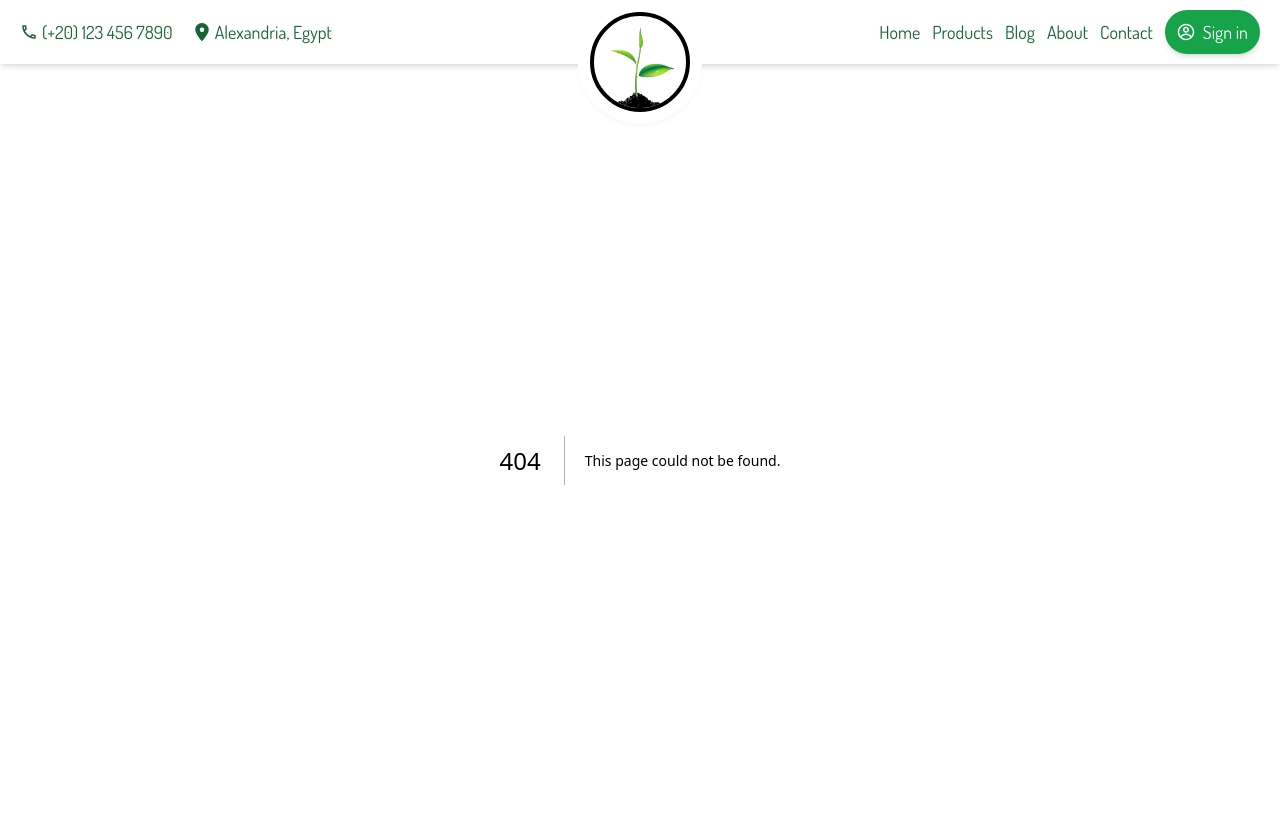
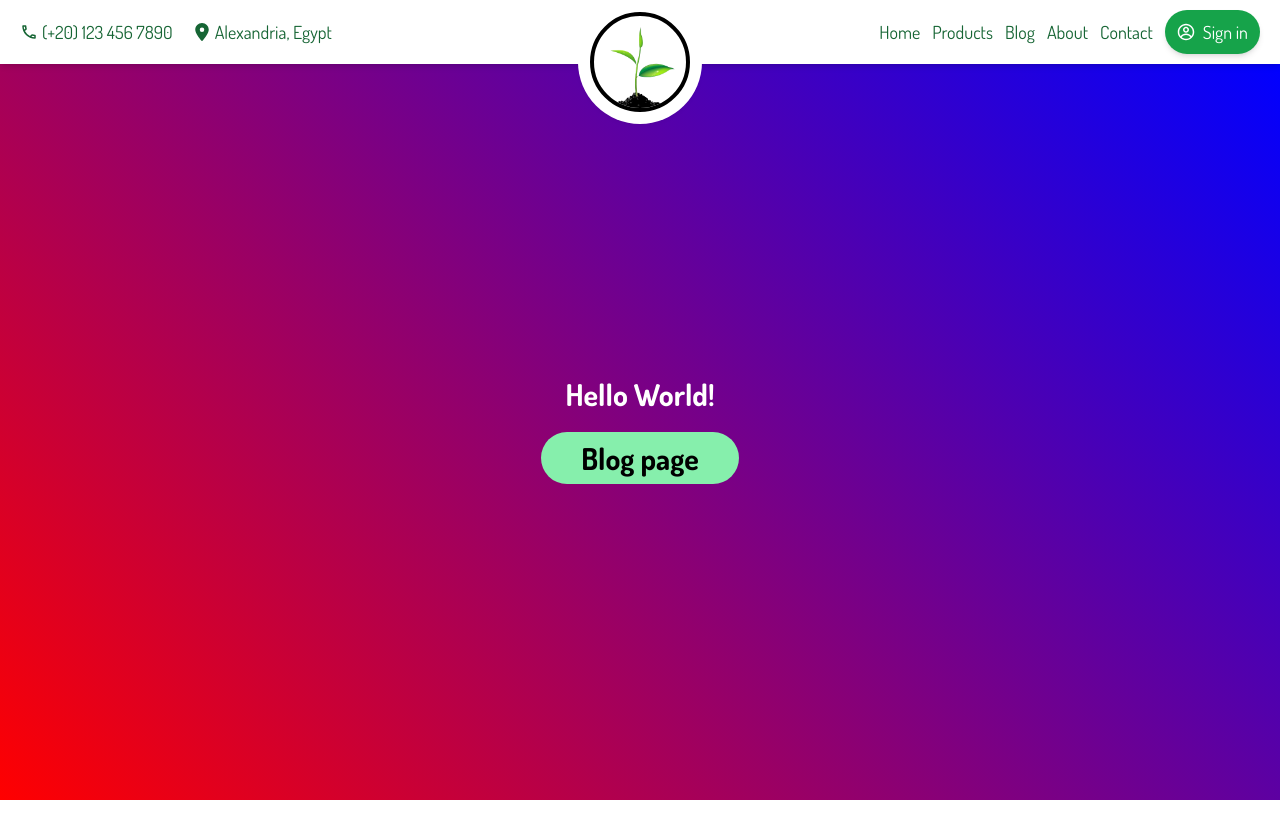
Before and after one commit to yousiefhamed/food_farm, a Next.js app: page /blog in a window 1280 px wide. Before the commit this address had no page. Shown: the top 838 px of the page. After the commit the page ends 800 px from the top, so only its background shows below. Built offline with nearby package versions, Linux system fonts and the light colour scheme.

Commit message:
handling routing and error pages

```diff
--- /dev/null
+++ b/src/app/about/page.js
@@ -0,0 +1,18 @@
+import React from "react";
+
+export default function page() {
+  return (
+    <div
+      style={{
+        height: "calc(100vh - 60px)",
+        background: "linear-gradient(45deg, red, blue)",
+      }}
+      className="flex justify-center items-center flex-col gap-5 text-white text-3xl font-bold"
+    >
+      <h1>Hello World!</h1>
+      <p className="text-black bg-green-300 px-10 py-2 rounded-full">
+        About page
+      </p>
+    </div>
+  );
+}
--- /dev/null
+++ b/src/app/blog/page.js
@@ -0,0 +1,18 @@
+import React from "react";
+
+export default function page() {
+  return (
+    <div
+      style={{
+        height: "calc(100vh - 60px)",
+        background: "linear-gradient(45deg, red, blue)",
+      }}
+      className="flex justify-center items-center flex-col gap-5 text-white text-3xl font-bold"
+    >
+      <h1>Hello World!</h1>
+      <p className="text-black bg-green-300 px-10 py-2 rounded-full">
+        Blog page
+      </p>
+    </div>
+  );
+}
--- /dev/null
+++ b/src/app/contact/page.js
@@ -0,0 +1,18 @@
+import React from "react";
+
+export default function page() {
+  return (
+    <div
+      style={{
+        height: "calc(100vh - 60px)",
+        background: "linear-gradient(45deg, red, blue)",
+      }}
+      className="flex justify-center items-center flex-col gap-5 text-white text-3xl font-bold"
+    >
+      <h1>Hello World!</h1>
+      <p className="text-black bg-green-300 px-10 py-2 rounded-full">
+        Contact page
+      </p>
+    </div>
+  );
+}
--- /dev/null
+++ b/src/app/error.js
@@ -0,0 +1,22 @@
+"use client";
+import Link from "next/link";
+
+export default function page() {
+  return (
+    <div
+      style={{
+        height: "calc(100vh - 60px)",
+        background: "linear-gradient(45deg, red, blue)",
+      }}
+      className="flex justify-center items-center flex-col gap-5 text-white text-3xl font-bold"
+    >
+      <h1>Hello World!</h1>
+      <p className="text-black bg-green-300 px-10 py-2 rounded-full">
+        Error page
+      </p>
+      <Link href="/" className="underline">
+        Back to Home
+      </Link>
+    </div>
+  );
+}
--- /dev/null
+++ b/src/app/not-found.js
@@ -0,0 +1,21 @@
+import Link from "next/link";
+
+export default function NotFound() {
+  return (
+    <div
+      style={{
+        height: "calc(100vh - 60px)",
+        background: "linear-gradient(45deg, red, blue)",
+      }}
+      className="flex justify-center items-center flex-col gap-5 text-white text-3xl font-bold"
+    >
+      <h1>Hello World!</h1>
+      <p className="text-black bg-green-300 px-10 py-2 rounded-full">
+        Not found page
+      </p>
+      <Link href="/" className="underline">
+        Back to Home
+      </Link>
+    </div>
+  );
+}
--- /dev/null
+++ b/src/app/products/page.js
@@ -0,0 +1,18 @@
+import React from "react";
+
+export default function page() {
+  return (
+    <div
+      style={{
+        height: "calc(100vh - 60px)",
+        background: "linear-gradient(45deg, red, blue)",
+      }}
+      className="flex justify-center items-center flex-col gap-5 text-white text-3xl font-bold"
+    >
+      <h1>Hello World!</h1>
+      <p className="text-black bg-green-300 px-10 py-2 rounded-full">
+        Products page
+      </p>
+    </div>
+  );
+}
```
